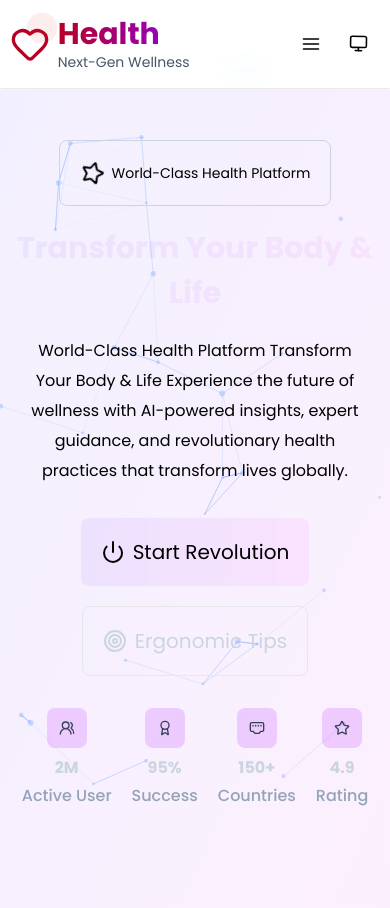
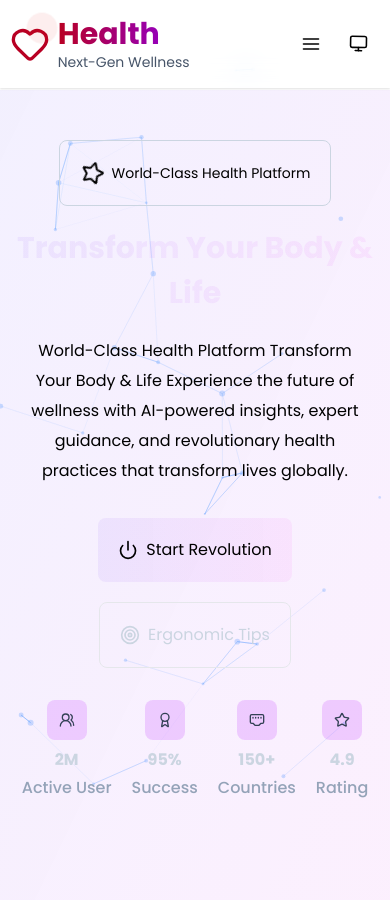
Before and after one commit to ParsaProg/Health, a Next.js app: page / in a window 390 px wide. Built offline with nearby package versions, Linux system fonts and the light colour scheme.

Commit message:
responsive on mobile res

```diff
--- a/src/app/page.tsx
+++ b/src/app/page.tsx
@@ -28,17 +28,17 @@ export default function Home() {
       subTitle: "Active User",
     },
     {
-      icon: <Award  className={heroIcon} />,
+      icon: <Award className={heroIcon} />,
       percent: "95%",
       subTitle: "Success",
     },
     {
-      icon: <EthernetPortIcon  className={heroIcon} />,
+      icon: <EthernetPortIcon className={heroIcon} />,
       percent: "150+",
       subTitle: "Countries",
     },
     {
-      icon: <Star  className={heroIcon} />,
+      icon: <Star className={heroIcon} />,
       percent: "4.9",
       subTitle: "Rating",
     },
@@ -52,7 +52,7 @@ export default function Home() {
           transition={{ delay: 0.3, duration: 1.5 }}
           className="p-5 rounded-lg border-[1px] dark:border-slate-700 text-sm md:text-xl cursor-pointer hover:scale-[1.05] transition-all duration-200 border-slate-300 flex items-center gap-x-2 justify-center"
         >
-          <Star className="animate-rotate"/>
+          <Star className="animate-rotate" />
           World-Class Health Platform
         </motion.div>
         <motion.h1
@@ -70,9 +70,7 @@ export default function Home() {
           className="[@media(min-width:1000px)]:w-[1000px] mb-5 px-5 md:px-0 md:leading-[40px] leading-[30px] text-center md:text-2xl dark:text-slate-400"
         >
           World-Class Health Platform Transform Your Body & Life Experience the{" "}
-
           future of wellness with AI-powered insights, expert guidance, and{" "}
-
           revolutionary health practices that transform lives globally.
         </motion.p>
         <div className="flex items-center gap-5 justify-center flex-wrap">
@@ -84,9 +82,9 @@ export default function Home() {
               scale: 0.95,
               transition: { type: "spring", stiffness: 400, damping: 20 },
             }}
-            className="flex items-center gap-x-2 bg-gradient-to-r dark:from-primary dark:to-blue-700 rounded-lg p-5 text-xl animate-gradient-x bg-[length:200%_200%]"
+            className="flex items-center gap-x-2 bg-gradient-to-r dark:from-primary dark:to-blue-700 rounded-lg p-5 md:text-xl animate-gradient-x bg-[length:200%_200%]"
           >
-            <Power />
+            <Power className="md:w-10 md:h-10 w-5 h-5" />
             Start Revolution
           </motion.button>
 
@@ -94,9 +92,9 @@ export default function Home() {
             initial={{ opacity: 0, scale: 0.9, x: 100 }}
             animate={{ opacity: 1, scale: 1, x: 0 }}
             transition={{ delay: 0.7 }}
-            className="flex items-center gap-x-2 border-[1px] dark:border-slate-600 text-slate-300 rounded-lg p-5 text-xl "
+            className="flex items-center gap-x-2 border-[1px] dark:border-slate-600 text-slate-300 rounded-lg p-5 md:text-xl "
           >
-            <Target />
+            <Target className="md:w-10 md:h-10 w-5 h-5" />
             Ergonomic Tips
           </motion.button>
         </div>
```
